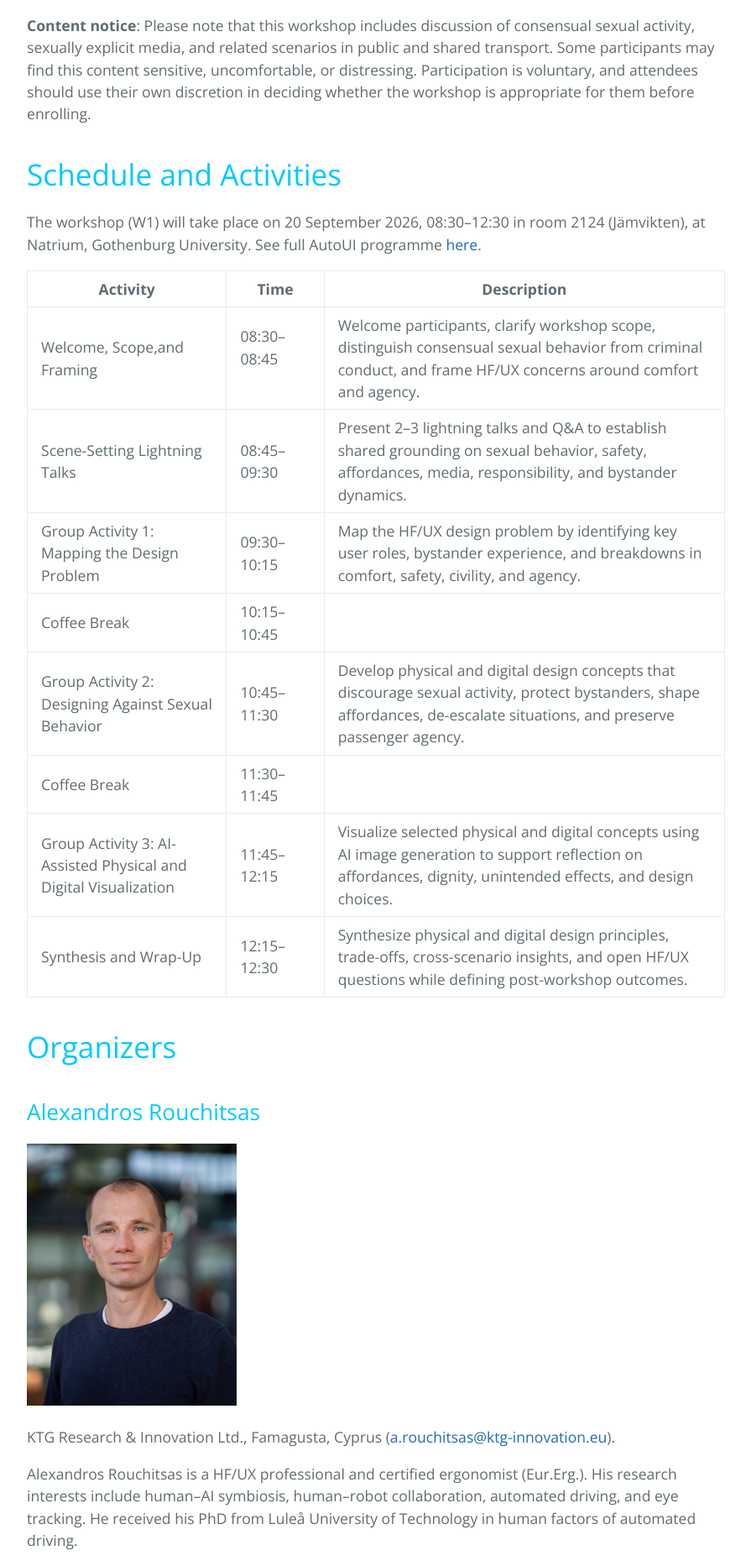
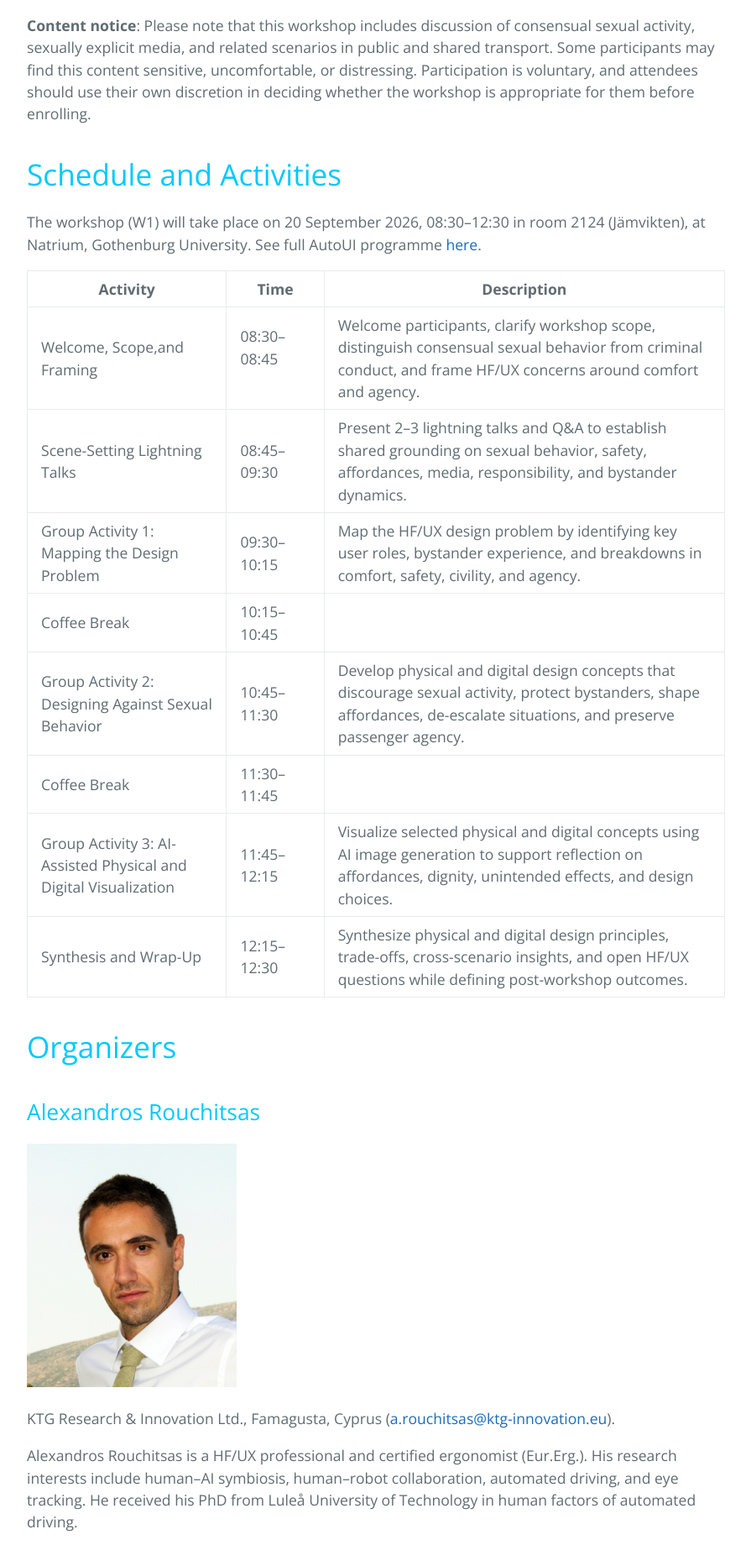
Before and after one commit to love-in-traffic/love-in-traffic.github.io, a Jekyll site: the page built from index.md, in a window 1280 px wide. Shown: the part 1122-2987 px from the top of the page at 84% size, without its empty margins (192-1087 px from the left). Built offline with Jekyll 4.4.1, drawn with Linux system fonts in a browser that asks for light colours.

Commit message:
Update index.md

```diff
--- a/index.md
+++ b/index.md
@@ -37,7 +37,7 @@ The workshop (W1) will take place on 20 September 2026, 08:30–12:30 in room 21
 ## Alexandros Rouchitsas
 
 {:.organiser-photo}
-![Pavlo Bazilinskyy]({{ site.url }}{{ site.baseurl }}/assets/pavlo-bazilinskyy.jpg)
+![Pavlo Bazilinskyy]({{ site.url }}{{ site.baseurl }}/assets/Rouchitsas.JPG)
 
 KTG Research & Innovation Ltd., Famagusta, Cyprus ([a.rouchitsas@ktg-innovation.eu](mailto:a.rouchitsas@ktg-innovation.eu)).
 
```
